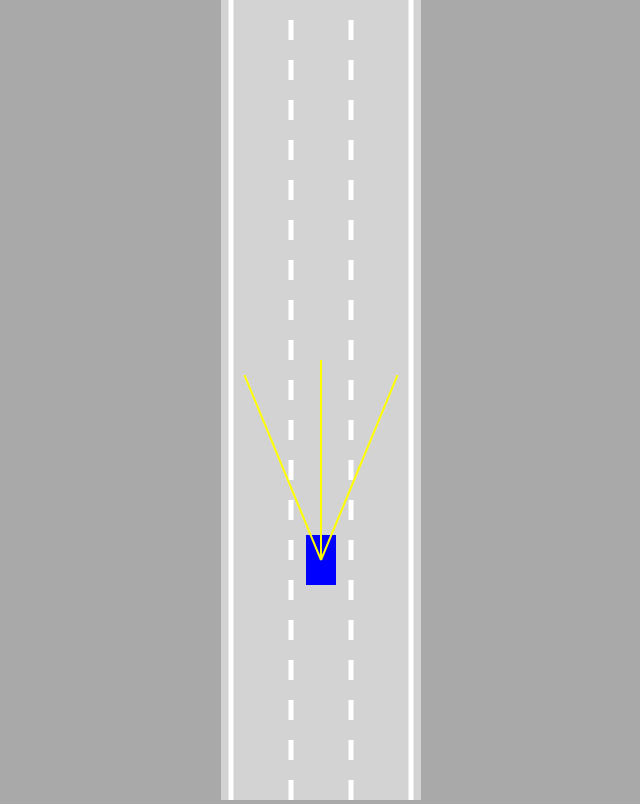
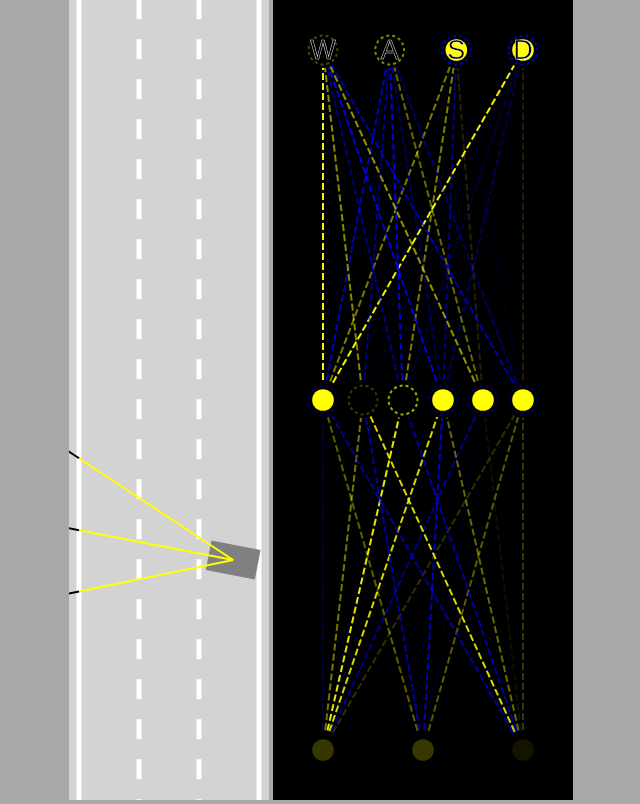
Before and after one commit to Shree-git/AI-Car-VanillaJavascript-NeuralNetwork, a plain HTML site: page index.html in a window 1280 px wide. Shown: the whole page, without its empty margins (319-959 px from the left). Drawn offline with Linux system fonts and the light colour scheme.

Commit message:
Neural network and visualizer

```diff
--- a/car.js
+++ b/car.js
@@ -12,8 +12,11 @@ class Car {
     this.maxSpeed = maxSpeed;
     this.damaged = false;
 
+    this.useBrian = controlType == "AI";
+
     if (controlType != "DUMMY") {
       this.sensor = new Sensor(this);
+      this.brain = new NeuralNetwork([this.sensor.rayCount, 6, 4]);
     }
     this.controls = new Controls(controlType);
   }
@@ -26,6 +29,17 @@ class Car {
     }
     if (this.sensor) {
       this.sensor.update(roadBorders, traffic);
+      const offsets = this.sensor.readings.map((s) =>
+        s == null ? 0 : 1 - s.offset
+      );
+      const outputs = NeuralNetwork.feedForward(offsets, this.brain);
+
+      if (this.useBrian) {
+        this.controls.forward = outputs[0];
+        this.controls.left = outputs[1];
+        this.controls.right = outputs[2];
+        this.controls.reverse = outputs[3];
+      }
     }
   }
 
--- a/index.html
+++ b/index.html
@@ -4,7 +4,10 @@
   <link rel="stylesheet" href="style.css" />
 </head>
 <body>
-  <canvas id="myCanvas"></canvas>
+  <canvas id="carCanvas"></canvas>
+  <canvas id="networkCanvas"></canvas>
+  <script src="visualizer.js"></script>
+  <script src="network.js"></script>
   <script src="sensor.js"></script>
   <script src="utils.js"></script>
   <script src="road.js"></script>
--- a/main.js
+++ b/main.js
@@ -1,30 +1,36 @@
-const canvas = document.getElementById("myCanvas");
+const carCanvas = document.getElementById("carCanvas");
+const networkCanvas = document.getElementById("networkCanvas");
 
-canvas.width = 200;
+carCanvas.width = 200;
+networkCanvas.width = 300;
 
-const ctx = canvas.getContext("2d");
+const carCtx = carCanvas.getContext("2d");
+const networkCtx = networkCanvas.getContext("2d");
 
-const road = new Road(canvas.width / 2, canvas.width * 0.9);
-const car = new Car(road.getLaneCenter(1), 100, 30, 50, "KEYS");
+const road = new Road(carCanvas.width / 2, carCanvas.width * 0.9);
+const car = new Car(road.getLaneCenter(1), 100, 30, 50, "AI");
 const traffic = [new Car(road.getLaneCenter(1), -100, 30, 50, "DUMMY", 2)];
-
 animate();
 
-function animate() {
+function animate(time) {
   for (let i = 0; i < traffic.length; i++) {
     traffic[i].update(road.borders, []);
   }
   car.update(road.borders, traffic);
 
-  canvas.height = window.innerHeight;
-  ctx.save();
-  ctx.translate(0, -car.y + canvas.height * 0.7);
-  road.draw(ctx);
+  carCanvas.height = window.innerHeight;
+  networkCanvas.height = window.innerHeight;
+
+  carCtx.save();
+  carCtx.translate(0, -car.y + carCanvas.height * 0.7);
+  road.draw(carCtx);
   for (let i = 0; i < traffic.length; i++) {
-    traffic[i].draw(ctx, "red");
+    traffic[i].draw(carCtx, "red");
   }
-  car.draw(ctx, "blue");
+  car.draw(carCtx, "blue");
+  carCtx.restore();
 
-  ctx.restore();
+  networkCtx.lineDashOffset = -time / 50;
+  Visualizer.drawNetwork(networkCtx, car.brain);
   requestAnimationFrame(animate);
 }
--- a/network.js
+++ b/network.js
@@ -1,3 +1,19 @@
+class NeuralNetwork {
+  constructor(neuronCounts) {
+    this.levels = [];
+    for (let i = 0; i < neuronCounts.length - 1; i++) {
+      this.levels.push(new Level(neuronCounts[i], neuronCounts[i + 1]));
+    }
+  }
+  static feedForward(givenInputs, network) {
+    let outputs = Level.feedForward(givenInputs, network.levels[0]);
+    for (let i = 1; i < network.levels.length; i++) {
+      outputs = Level.feedForward(outputs, network.levels[i]);
+    }
+    return outputs;
+  }
+}
+
 class Level {
   constructor(inputCount, outputCount) {
     this.inputs = new Array(inputCount);
@@ -14,6 +30,32 @@ class Level {
   }
 
   static #randomize(level) {
-    for (let i = 0; i < level.inputs.length; i++) {}
+    for (let i = 0; i < level.inputs.length; i++) {
+      for (let j = 0; j < level.outputs.length; j++) {
+        level.weights[i][j] = Math.random() * 2 - 1;
+      }
+    }
+    for (let i = 0; i < level.biases.length; i++) {
+      level.biases[i] = Math.random() * 2 - 1;
+    }
+  }
+
+  static feedForward(givenInputs, level) {
+    for (let i = 0; i < level.inputs.length; i++) {
+      level.inputs[i] = givenInputs[i];
+    }
+    for (let i = 0; i < level.outputs.length; i++) {
+      let sum = 0;
+      for (let j = 0; j < level.inputs.length; j++) {
+        sum += level.inputs[j] * level.weights[j][i];
+      }
+
+      if (sum > level.biases[i]) {
+        level.outputs[i] = 1;
+      } else {
+        level.outputs[i] = 0;
+      }
+    }
+    return level.outputs;
   }
 }
--- a/style.css
+++ b/style.css
@@ -5,6 +5,10 @@ body{
     background-color: darkgray;
 }
 
-#myCanvas{
+#networkCanvas{
+    background-color: black;
+}
+
+#carCanvas{
     background-color: lightgray;
 }
--- a/utils.js
+++ b/utils.js
@@ -37,3 +37,11 @@ function polysIntersect(poly1, poly2) {
   }
   return false;
 }
+
+function getRGBA(value) {
+  const alpha = Math.abs(value);
+  const R = value < 0 ? 0 : 255;
+  const G = R;
+  const B = value > 0 ? 0 : 255;
+  return "rgba(" + R + "," + G + "," + B + "," + alpha + ")";
+}
--- /dev/null
+++ b/visualizer.js
@@ -0,0 +1,102 @@
+class Visualizer {
+  static drawNetwork(ctx, network) {
+    const margin = 50;
+    const left = margin;
+    const top = margin;
+    const width = ctx.canvas.width - margin * 2;
+    const height = ctx.canvas.height - margin * 2;
+
+    const levelHeight = height / network.levels.length;
+    const numOfLevels = network.levels.length;
+    for (let i = numOfLevels - 1; i >= 0; i--) {
+      const levelTop =
+        top +
+        lerp(
+          height - levelHeight,
+          0,
+          numOfLevels == 1 ? 0.5 : i / (numOfLevels - 1)
+        );
+      ctx.setLineDash([7, 3]);
+      Visualizer.drawLevel(
+        ctx,
+        network.levels[i],
+        left,
+        levelTop,
+        width,
+        levelHeight,
+        i == numOfLevels - 1 ? ["W", "A", "S", "D"] : []
+      );
+    }
+  }
+
+  static drawLevel(ctx, level, left, top, width, height, outputLabels) {
+    const right = left + width;
+    const bottom = top + height;
+
+    const { inputs, outputs, weights, biases } = level;
+
+    for (let i = 0; i < inputs.length; i++) {
+      for (let j = 0; j < outputs.length; j++) {
+        ctx.beginPath();
+        ctx.moveTo(Visualizer.#getNodeX(inputs, i, left, right), bottom);
+        ctx.lineTo(Visualizer.#getNodeX(outputs, j, left, right), top);
+        ctx.lineWidth = 2;
+        ctx.strokeStyle = getRGBA(weights[i][j]);
+        ctx.stroke();
+      }
+    }
+
+    const nodeRadius = 18;
+    for (let i = 0; i < inputs.length; i++) {
+      const x = Visualizer.#getNodeX(inputs, i, left, right);
+      ctx.beginPath();
+      ctx.arc(x, bottom, nodeRadius, 0, Math.PI * 2);
+      ctx.fillStyle = "black";
+      ctx.fill();
+      ctx.beginPath();
+      ctx.arc(x, bottom, nodeRadius * 0.6, 0, Math.PI * 2);
+      ctx.fillStyle = getRGBA(inputs[i]);
+      ctx.fill();
+    }
+
+    for (let i = 0; i < outputs.length; i++) {
+      const x = Visualizer.#getNodeX(outputs, i, left, right);
+      ctx.beginPath();
+      ctx.arc(x, top, nodeRadius, 0, Math.PI * 2);
+      ctx.fillStyle = "black";
+      ctx.fill();
+      ctx.beginPath();
+      ctx.arc(x, top, nodeRadius * 0.6, 0, Math.PI * 2);
+      ctx.fillStyle = getRGBA(outputs[i]);
+      ctx.fill();
+
+      ctx.beginPath();
+      ctx.lineWidth = 2;
+      ctx.arc(x, top, nodeRadius * 0.8, 0, Math.PI * 2);
+      ctx.strokeStyle = getRGBA(biases[i]);
+      ctx.setLineDash([3, 3]);
+      ctx.stroke();
+      ctx.setLineDash([]);
+
+      if (outputLabels[i]) {
+        ctx.beginPath();
+        ctx.textAlign = "center";
+        ctx.textBaseline = "middle";
+        ctx.fillStyle = "black";
+        ctx.strokeStyle = "white";
+        ctx.font = nodeRadius * 1.5 + "px Arial";
+        ctx.fillText(outputLabels[i], x, top + nodeRadius * 0.1);
+        ctx.lineWidth = 0.5;
+        ctx.strokeText(outputLabels[i], x, top + nodeRadius * 0.1);
+      }
+    }
+  }
+
+  static #getNodeX(nodes, index, left, right) {
+    return lerp(
+      left,
+      right,
+      nodes.length == 1 ? 0.5 : index / (nodes.length - 1)
+    );
+  }
+}
```
